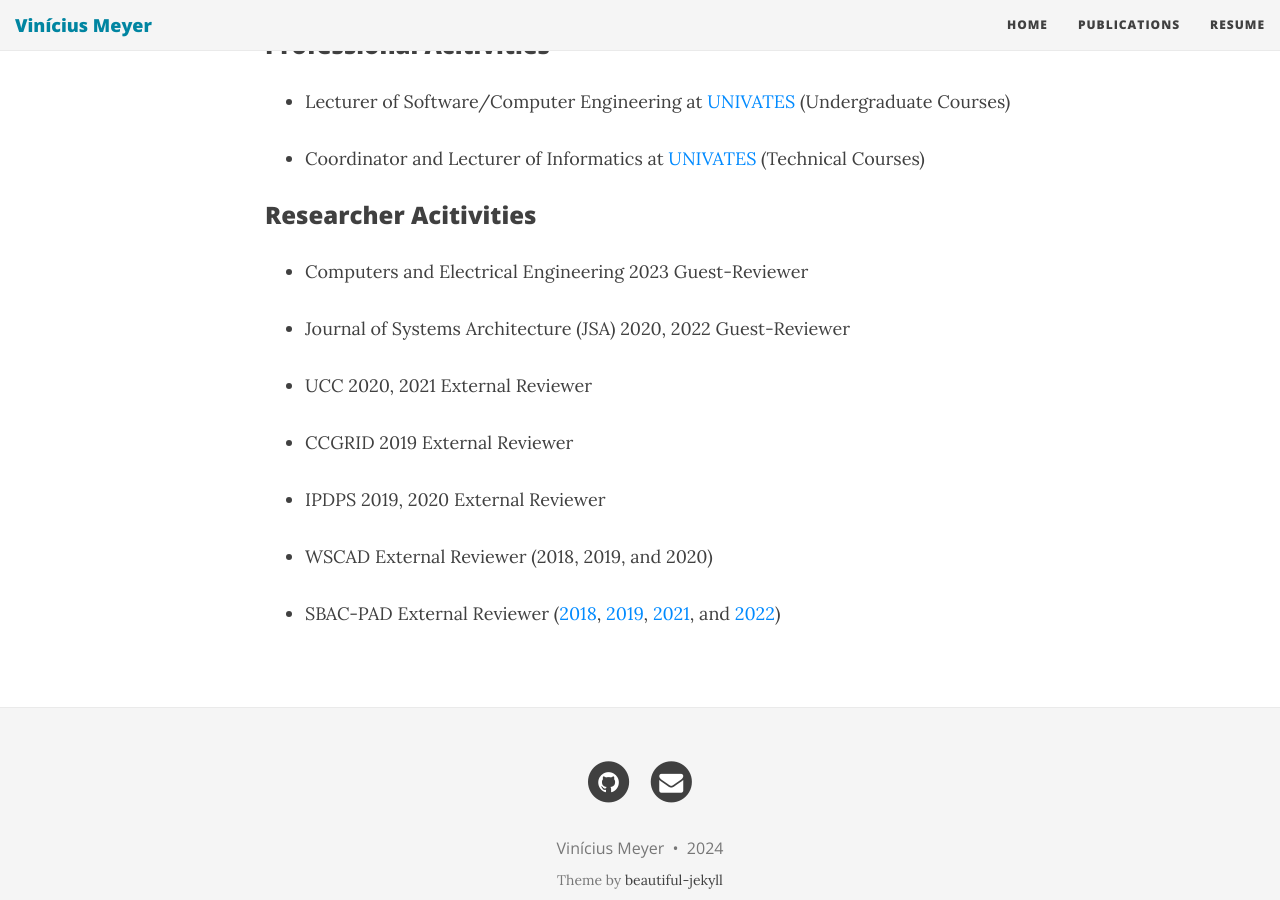
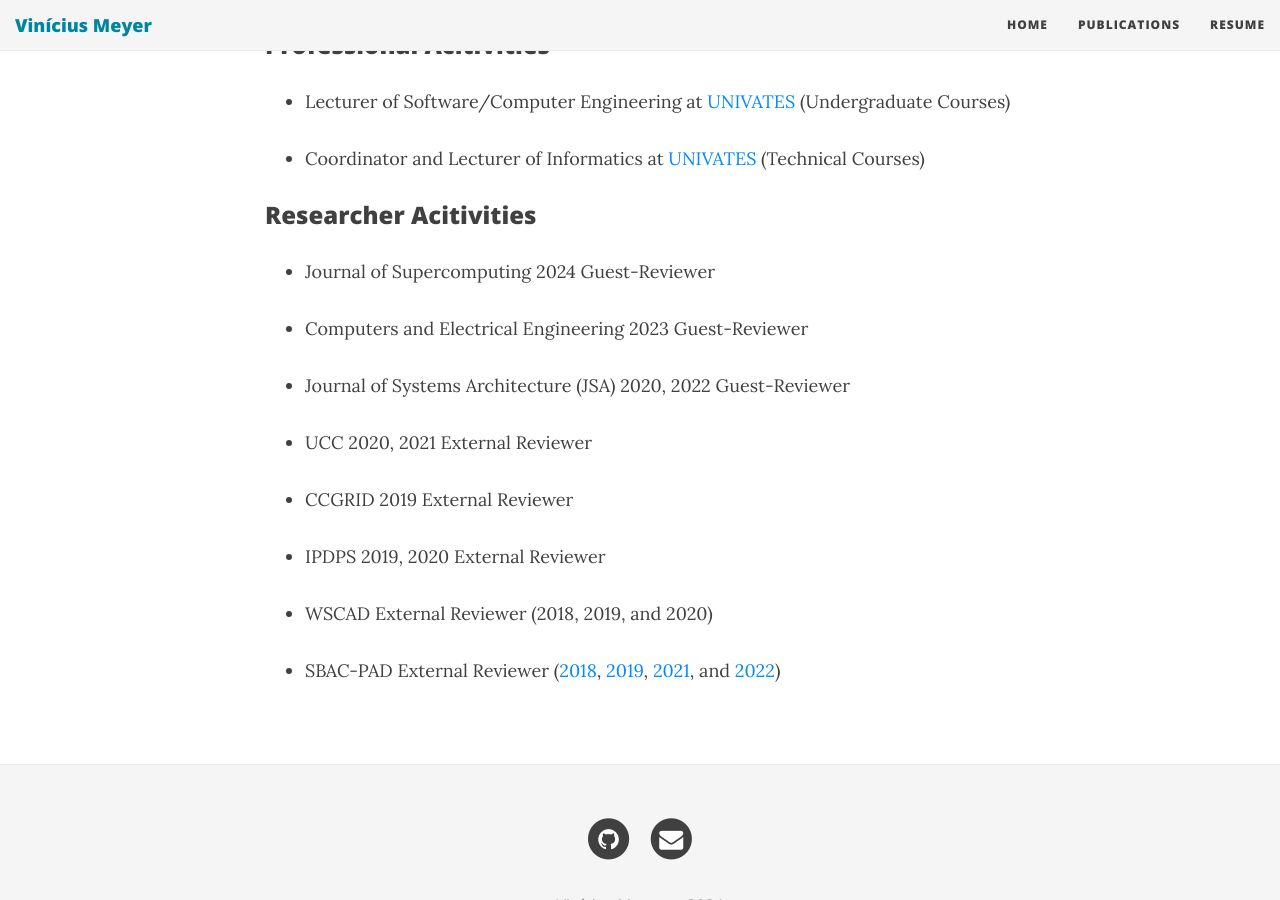
Before and after one commit to ViniciusMeyer/viniciusmeyer.github.io, a Jekyll site: the page built from index.html, in a window 1280 px wide and 900 px high, scrolled down 566 px. Built offline with Jekyll 4.4.1, drawn with Linux system fonts in a browser that asks for light colours; nearby versions of some CDN libraries; the list of posts is cut into pages by our own code.

Commit message:
Update index.html

```diff
--- a/index.html
+++ b/index.html
@@ -21,6 +21,7 @@ use-site-title: true
 
 <h3>Researcher Acitivities</h3>
 <ul>
+  <li><p>Journal of Supercomputing 2024 Guest-Reviewer </p></li>
   <li><p>Computers and Electrical Engineering 2023 Guest-Reviewer </p></li>
   <li><p>Journal of Systems Architecture (JSA) 2020, 2022 Guest-Reviewer </p></li>
   <li><p>UCC 2020, 2021 External Reviewer </p></li>
```
